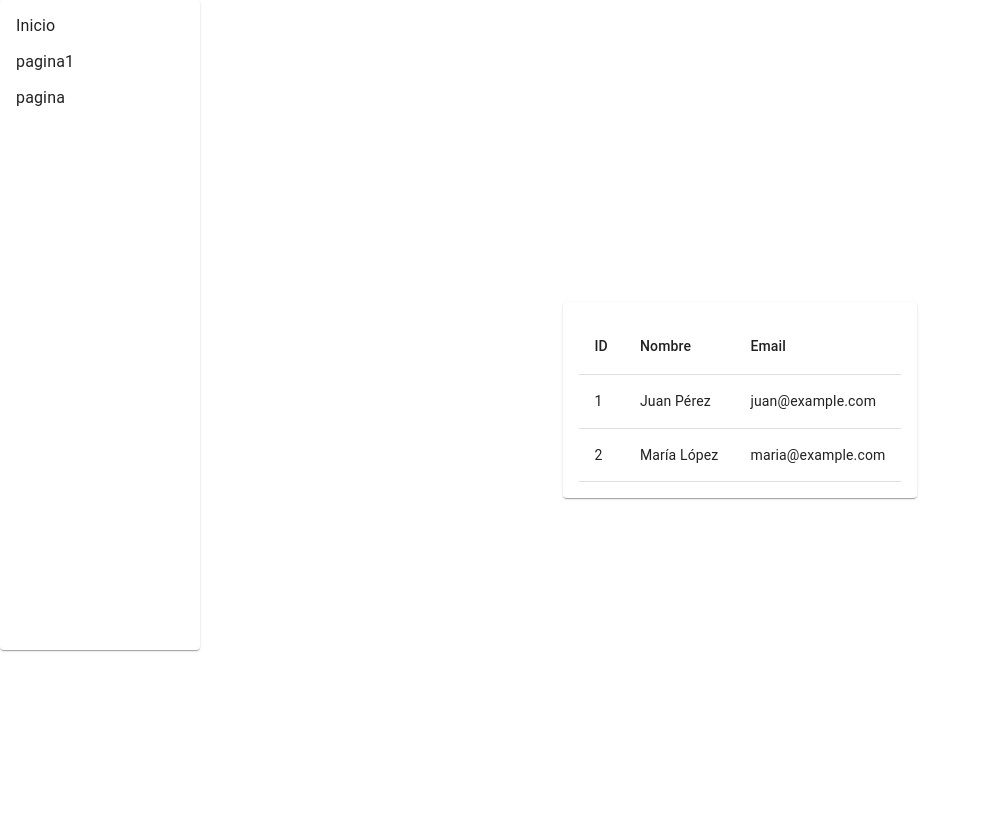
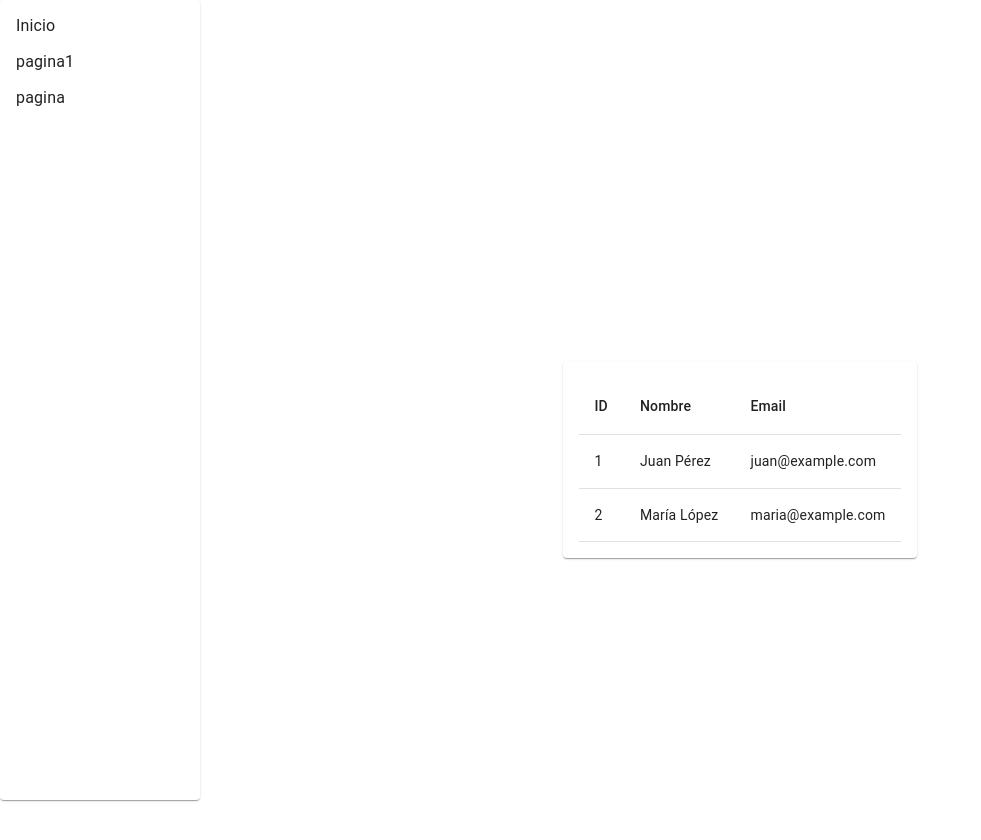
Before and after one commit to JoseAngelMarquez/pi-ata_pary_CITAS, a React (Vite) app in the folder frontend/: page /admin in a window 1280 px wide. Shown: the top 840 px of the page, without its empty margins (0-981 px from the left). Before the commit the page ends 800 px from the top, so only its background shows below. Built offline with nearby package versions, Linux system fonts and the light colour scheme.

Commit message:
Añade estilos para el Layout

```diff
--- a/frontend/src/Layouts/LayoutAdmin.jsx
+++ b/frontend/src/Layouts/LayoutAdmin.jsx
@@ -1,11 +1,15 @@
 import React from "react";
 import { MenuList, MenuItem, Paper } from "@mui/material";
 import { Link, Outlet } from "react-router-dom";
-
+import styles from "../styles/LayoutAdmin.module.css"
 function LayoutAdmin() {
   return (
-    <div style={{ display: "flex", height: "100vh" }}>
-    <Paper style={{ width: 200, height: 650 }}>
+    <div className={styles.parent}>
+      <div className={styles.div2}>
+    <h1></h1>
+      </div>
+      <aside className={styles.div1}>
+        <Paper className={styles.paper}>
           <MenuList>
             <MenuItem component={Link} to="/admin/Principal">
               Inicio
@@ -19,8 +23,8 @@ function LayoutAdmin() {
 
           </MenuList>
         </Paper>
-
-      <div style={{ flex: 1, padding: 20, display: "flex", justifyContent: "center", alignItems: "center" }}>
+      </aside>
+      <div className={styles.div3}>
         <Outlet />
       </div>
     </div>
--- /dev/null
+++ b/frontend/src/styles/LayoutAdmin.module.css
@@ -0,0 +1,22 @@
+.parent {
+    display: grid;
+    grid-template-columns: 200px 1fr; /* Sidebar fijo + contenido flexible */
+    grid-template-rows: 60px 1fr;     /* Header fijo + contenido flexible */
+  }
+
+  .div1 {
+    grid-area: 1 / 1 / 3 / 2;
+    height: 100%;
+    }
+
+.div2 {
+    grid-area: 1 / 2 / 2 / 3;
+    }
+
+.div3 {
+     grid-area: 2 / 2 / 3 / 3;
+     } /* Contenido ocupa resto */
+
+.paper{
+    height: 100vh;
+}
```
Also changed, not shown: frontend/src/styles/LayoutAdmin.moudle.css (deleted, +0 -11 lines). Lines whose indentation alone changed are shown as unchanged.
